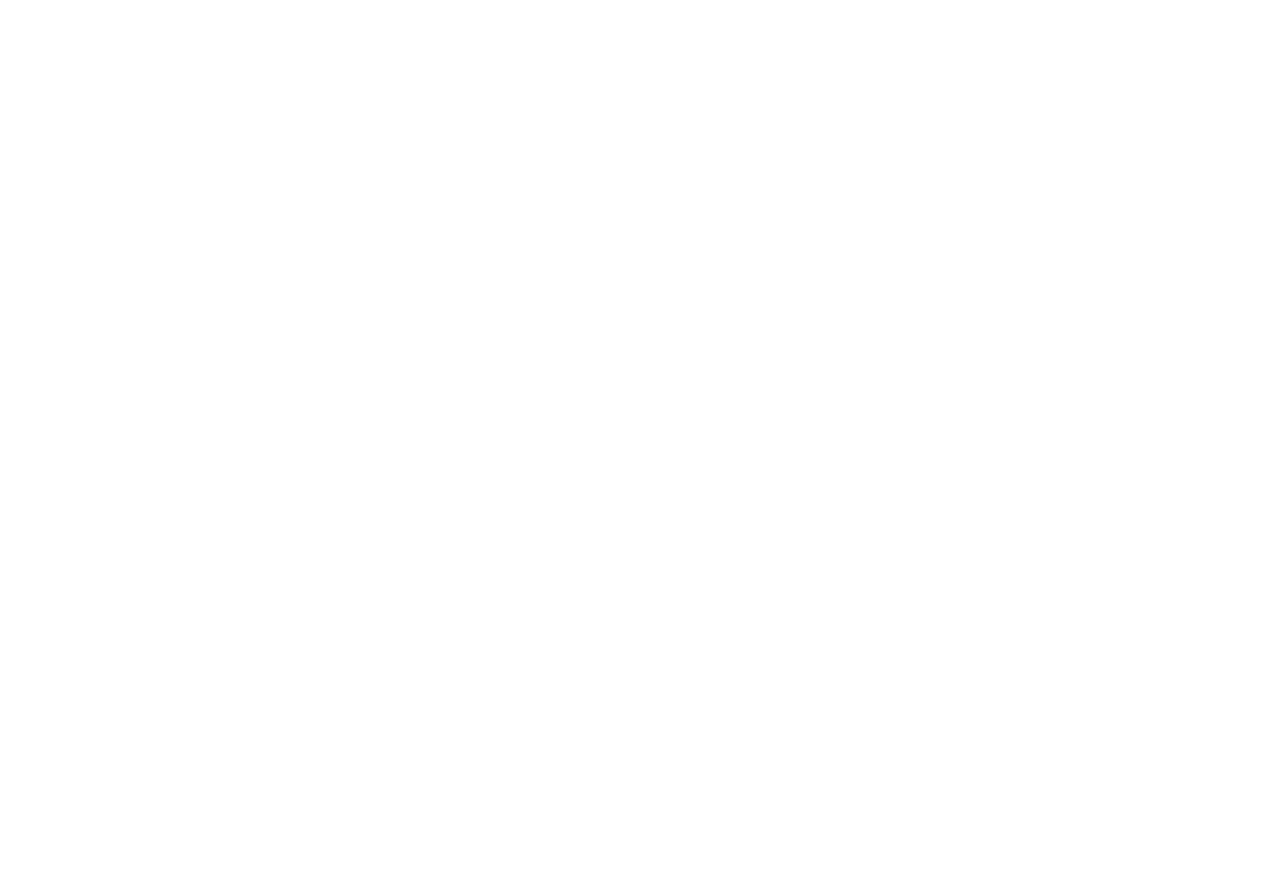
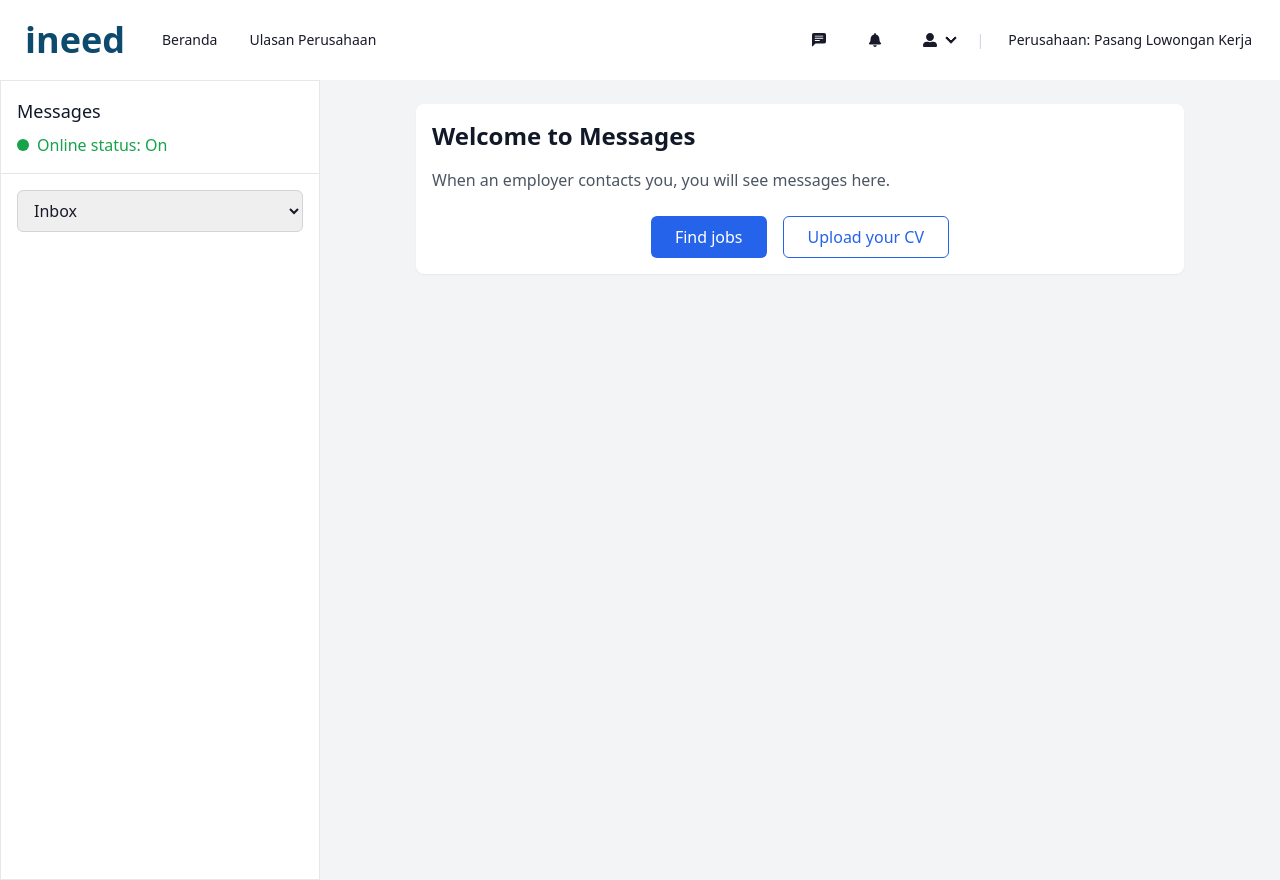
Before and after one commit to melanchorilla-portfolio/ineed-frontend, a React (Vite) app: page /conversations in a window 1280 px wide. Before the commit this address had no page. Before the commit the page ends 800 px from the top, so only its background shows below. Built offline with nearby package versions, Linux system fonts and the light colour scheme.

Commit message:
feat: add ui for convo, notif, and lil navbar

```diff
--- a/src/App.jsx
+++ b/src/App.jsx
@@ -2,6 +2,8 @@
 import Home from "./screens/Home"
 import Companies from "./screens/Companies";
 import Auth from "./screens/Auth";
+import Notifications from "./screens/Notifications";
+import Conversations from "./screens/Conversations";
 
 function App() {
   return (
@@ -10,6 +12,8 @@
         <Route path="/" element={<Home />} />
         <Route path="/companies" element={<Companies />} />
         <Route path="/auth" element={<Auth />} />
+        <Route path="/notifications" element={<Notifications />} />
+        <Route path="/conversations" element={<Conversations />} />
         {/* <Route path="/laporkan" element={<Laporkan />} /> */}
       </Routes>
     </BrowserRouter>
--- a/src/components/Navbar.jsx
+++ b/src/components/Navbar.jsx
@@ -1,11 +1,20 @@
 import { FaUserAlt, FaBell } from "react-icons/fa";
 import { BsChatLeftTextFill } from "react-icons/bs";
 import { useState } from "react";
-import { Link } from "react-router-dom";
-
+import { Link, useNavigate } from "react-router-dom";
 
 const Navbar = () => {
   const [isLogin, setIsLogin] = useState(true);
+
+  const navigate = useNavigate();
+
+  const handleClickBell = () => {
+    navigate("/notifications");
+  }
+
+  const handleClickChat = () => {
+    navigate("/conversations");
+  };
 
   return (
     <div className="navbar bg-base-100">
@@ -18,9 +27,9 @@
           <li>
             <Link to="/companies">Ulasan Perusahaan</Link>
           </li>
-          <li>
+          {/* <li>
             <a>Cari Info Gaji</a>
-          </li>
+          </li> */}
         </ul>
       </div>
       <div className="flex-none">
@@ -28,31 +37,44 @@
           {isLogin ? (
             <>
               <li>
-                <button className="btn btn-square btn-ghost">
+                <button
+                  className="btn btn-square btn-ghost"
+                  onClick={handleClickChat}
+                >
                   <BsChatLeftTextFill />
                 </button>
               </li>
               <li>
-                <button className="btn btn-square btn-ghost">
+                <button
+                  className="btn btn-square btn-ghost"
+                  onClick={handleClickBell}
+                >
                   <FaBell />
                 </button>
               </li>
               <li>
-                <button className="btn btn-square btn-ghost">
-                  <FaUserAlt />
-                </button>
+                <details className="dropdown">
+                  <summary className="">
+                    <FaUserAlt />
+                  </summary>
+                  <ul className="bg-base-100 rounded-t-none p-2 w-52">
+                    <li>
+                      <a>Profile</a>
+                    </li>
+                    <hr />
+                    <li className="text-sky-700">
+                      <a className="">Sign Out</a>
+                    </li>
+                  </ul>
+                </details>
               </li>
             </>
           ) : (
             <li>
-              <a className="font-semibold text-sky-900">
-                Sign in
-              </a>
+              <a className="font-semibold text-sky-900">Sign in</a>
             </li>
           )}
-          <div className="text-slate-300">
-            |
-          </div>
+          <div className="text-slate-300">|</div>
           <li>
             <a>Perusahaan: Pasang Lowongan Kerja</a>
           </li>
--- a/src/screens/Companies.jsx
+++ b/src/screens/Companies.jsx
@@ -15,8 +15,8 @@
           <p className="text-md font-semibold mb-1">
             Nama perusahaan atau posisi lowongan
           </p>
-          <div class="flex items-center space-x-4 mx-auto mb-4">
-            <div class="flex-grow">
+          <div className="flex items-center space-x-4 mx-auto mb-4">
+            <div className="flex-grow">
               <label className="input input-bordered flex items-center gap-2">
                 <input type="text" className="grow" placeholder="Search" />
                 <IoIosSearch />
--- /dev/null
+++ b/src/screens/Conversations.jsx
@@ -0,0 +1,52 @@
+import React from "react";
+import Layout from "../layouts/Layout";
+
+const Conversations = () => {
+  return (
+    <Layout>
+      <div className="container mx-auto">
+        <div className="flex h-screen bg-gray-100">
+          {/* Left Sidebar */}
+          <div className="w-1/4 bg-white border">
+            <div className="p-4 border-b">
+              <h2 className="text-lg font-medium text-gray-900">Messages</h2>
+              <div className="flex items-center text-green-600 mt-2">
+                <div className="w-3 h-3 bg-green-600 rounded-full mr-2"></div>
+                <span>Online status: On</span>
+              </div>
+            </div>
+            <div className="p-4">
+              <select className="w-full px-3 py-2 border border-gray-300 rounded-md focus:outline-none focus:ring-1 focus:ring-blue-500">
+                <option>Inbox</option>
+              </select>
+            </div>
+          </div>
+
+          {/* Right Content */}
+          <div className="flex-1 p-6">
+            <div className="flex items-start mb-6 justify-center">
+              <div className="bg-white p-4 rounded-lg shadow-sm flex-1 max-w-3xl">
+                <h1 className="text-2xl font-bold text-gray-900 mb-4">
+                  Welcome to Messages
+                </h1>
+                <p className="text-gray-600">
+                  When an employer contacts you, you will see messages here.
+                </p>
+                <div className="mt-6 flex justify-center">
+                  <button className="bg-blue-600 text-white px-6 py-2 rounded-md hover:bg-blue-700 transition-colors">
+                    Find jobs
+                  </button>
+                  <button className="bg-white text-blue-600 px-6 py-2 rounded-md border border-blue-600 hover:bg-gray-50 transition-colors ml-4">
+                    Upload your CV
+                  </button>
+                </div>
+              </div>
+            </div>
+          </div>
+        </div>
+      </div>
+    </Layout>
+  );
+};
+
+export default Conversations;
--- /dev/null
+++ b/src/screens/Notifications.jsx
@@ -0,0 +1,30 @@
+import { MdNotificationsPaused } from "react-icons/md";
+import Layout from '../layouts/Layout';
+import { Link } from "react-router-dom";
+
+function Notifications() {
+  return (
+    <Layout>
+      <div className="container max-w-md mx-auto flex justify-center mt-10 flex-col items-center">
+        <MdNotificationsPaused className="text-[140px] text-yellow-400 rotate-12 block" />
+        <div className="mt-6">
+          <h2 className="text-bold text-3xl text-center">
+            Tidak ada untuk saat ini. Periksa lagi nanti!
+          </h2>
+          <p className="text-slate-600 mt-6 text-center text-md">
+            Di sinilah kami akan memberi tahu Anda tentang lamaran pekerjaan
+            Anda dan informasi berguna lainnya untuk membantu Anda mencari
+            lowongan.
+          </p>
+          <div className="mt-6 mx-auto text-center">
+            <Link to="/" className="btn btn-primary text-white rounded-md btn-xs sm:btn-sm md:btn-md lg:btn-lg btn-wide">
+              Cari Lowongan
+            </Link>
+          </div>
+        </div>
+      </div>
+    </Layout>
+  );
+}
+
+export default Notifications
```
